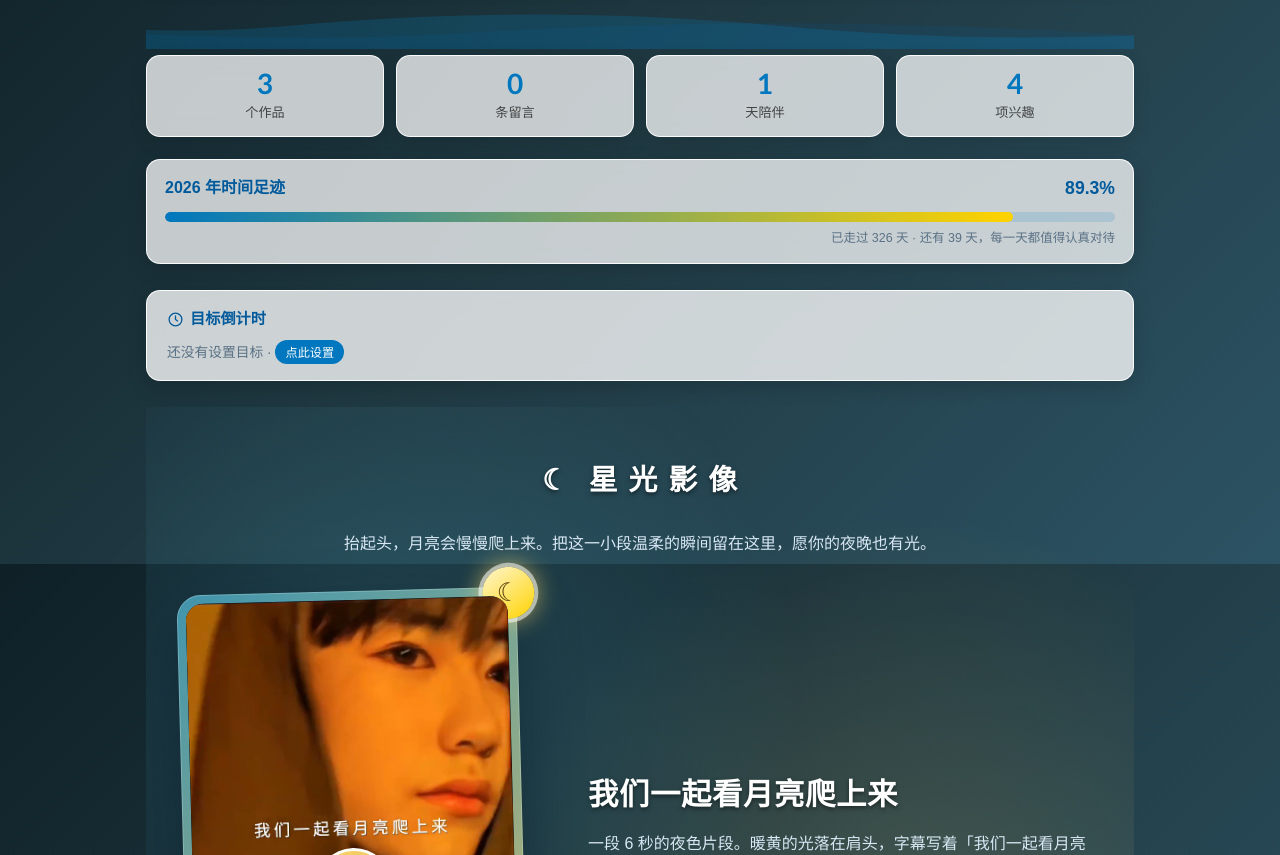
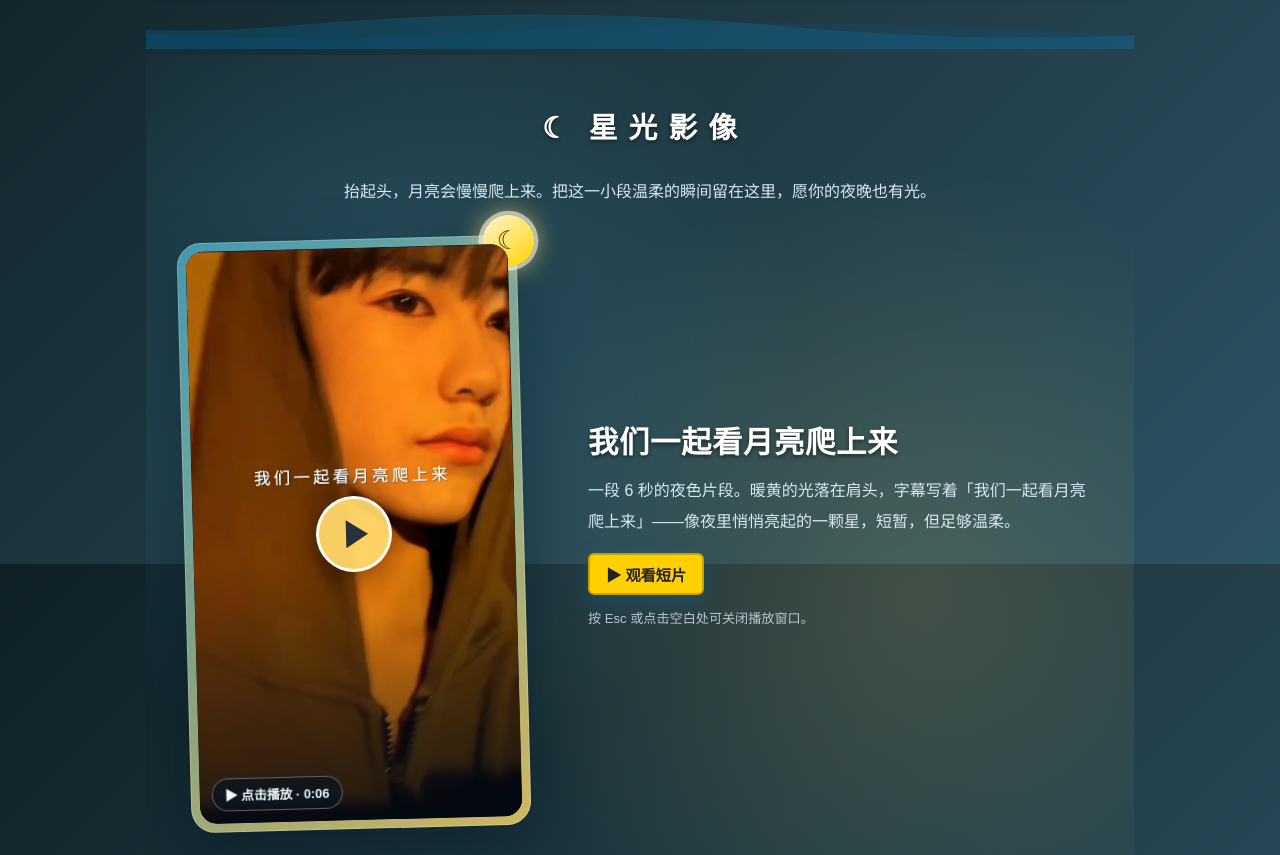
Before and after one commit to ZJW-123-Cyber/ZJW-123-Cyber.github.io, a plain HTML site: page index.html in a window 1280 px wide. Shown: the part 1036-1891 px from the top of the page. Drawn offline with Linux system fonts and the light colour scheme.

Commit message:
style: remove stats strip, year progress and countdown section

```diff
--- a/index.html
+++ b/index.html
@@ -217,27 +217,6 @@
                 </div>
             </div>
         </section>
-
-        <div class="stat-strip reveal" style="--reveal-delay: 0s" aria-label="网站数据一览">
-            <div class="stat-strip__item">
-                <strong data-count="3">0</strong>
-                <span>个作品</span>
-            </div>
-            <div class="stat-strip__item">
-                <strong data-count="0" id="statMessages">0</strong>
-                <span>条留言</span>
-            </div>
-            <div class="stat-strip__item">
-                <strong data-count="1" id="statDays">0</strong>
-                <span>天陪伴</span>
-            </div>
-            <div class="stat-strip__item">
-                <strong data-count="4">0</strong>
-                <span>项兴趣</span>
-            </div>
-        </div>
-
-        <div class="year-progress reveal" id="yearProgress" style="--reveal-delay: 0.04s" aria-label="年度时间进度"></div>
 
         <section class="moon-zone" id="moonVideo">
             <div class="moon-zone__head reveal">
--- a/js/upgrade.js
+++ b/js/upgrade.js
@@ -308,7 +308,7 @@
     function init() {
         trackVisit();
         var modules = [
-            initAccent, initSkyClock, initYearProgress, initBadges,
+            initAccent, initSkyClock, initBadges,
             initWorkFavorites, initBottleView, initContactCopy, initPagePolish
         ];
         modules.forEach(function (fn) { try { fn(); } catch (e) {} });
--- a/js/upgrade3.js
+++ b/js/upgrade3.js
@@ -434,7 +434,7 @@
     function init() {
         var modules = [
             initMessageFilter, initTimelineView, initStreak, initFocusLog,
-            initColorPicker, initCountdown, initGuide, initLightboxEnhance
+            initColorPicker, initGuide, initLightboxEnhance
         ];
         modules.forEach(function (fn) { try { fn(); } catch (e) {} });
     }
--- a/sw.js
+++ b/sw.js
@@ -1,7 +1,7 @@
 /* ============================================================
    sw.js — Service Worker，让网站可安装并支持离线访问
    ============================================================ */
-const CACHE_NAME = 'my-website-v36';
+const CACHE_NAME = 'my-website-v37';
 
 const CORE_ASSETS = [
     './',
```
